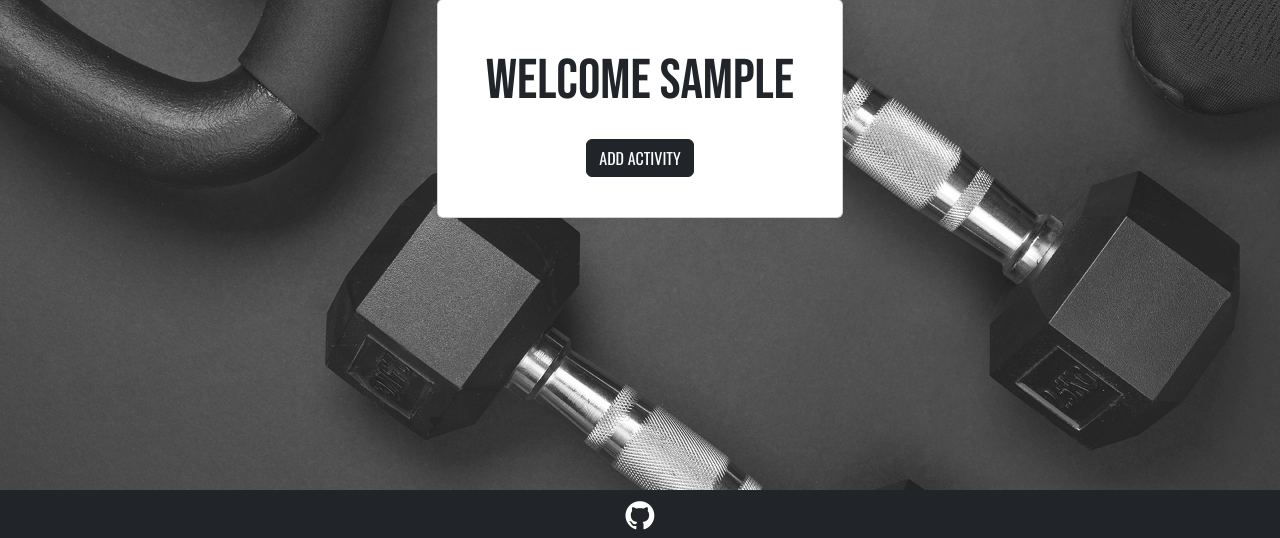
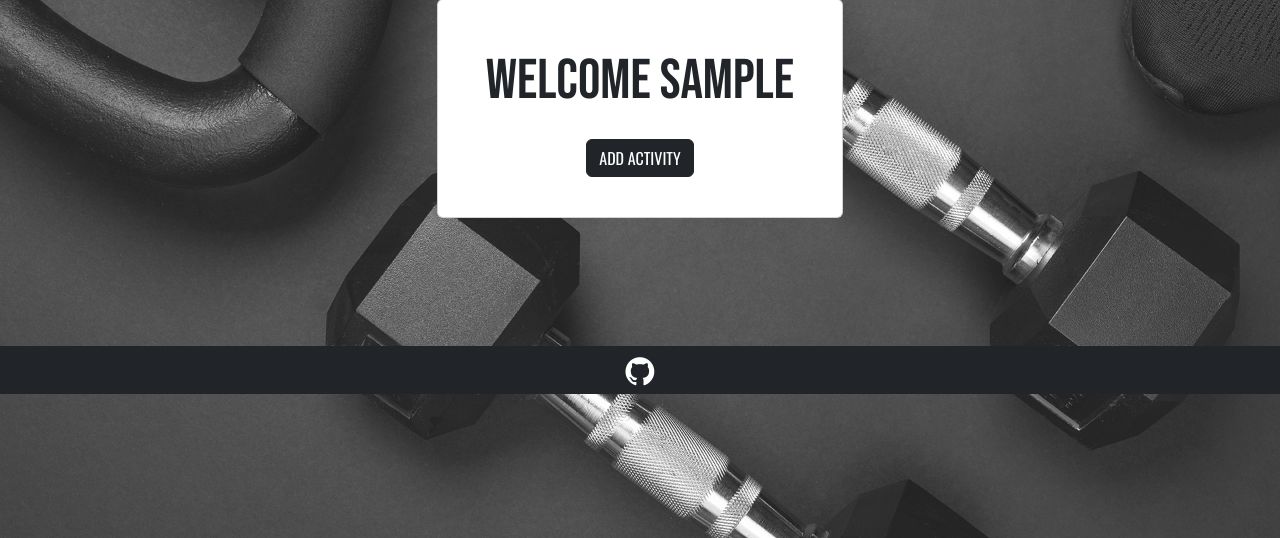
Before and after one commit to collingsandrew/milestone-project-3, a Flask app: page /diary in a window 1280 px wide. Shown: the part 262-800 px from the top of the page. Run offline with Flask 3, Linux system fonts and the light colour scheme; the visitor is signed in with stand-in values (Sample User, id 1); data that the repository does not hold is empty.

Commit message:
Update margin for footer and add comments

```diff
--- a/activetrack/templates/base.html
+++ b/activetrack/templates/base.html
@@ -17,6 +17,7 @@
 </head>
 <body class="background-image">
 
+    <!-- Navbar -->
     <header>
         <nav class="navbar navbar-dark navbar-expand-lg bg-dark">
             <div class="container-fluid">
@@ -75,7 +76,8 @@
         {% endblock %}
     </main>
 
-    <footer class="bg-dark">
+    <!-- Footer -->
+    <footer class="bg-dark mt-5">
         <div class="container">
             <div class="row text-center">
                 <div class="col">
```
